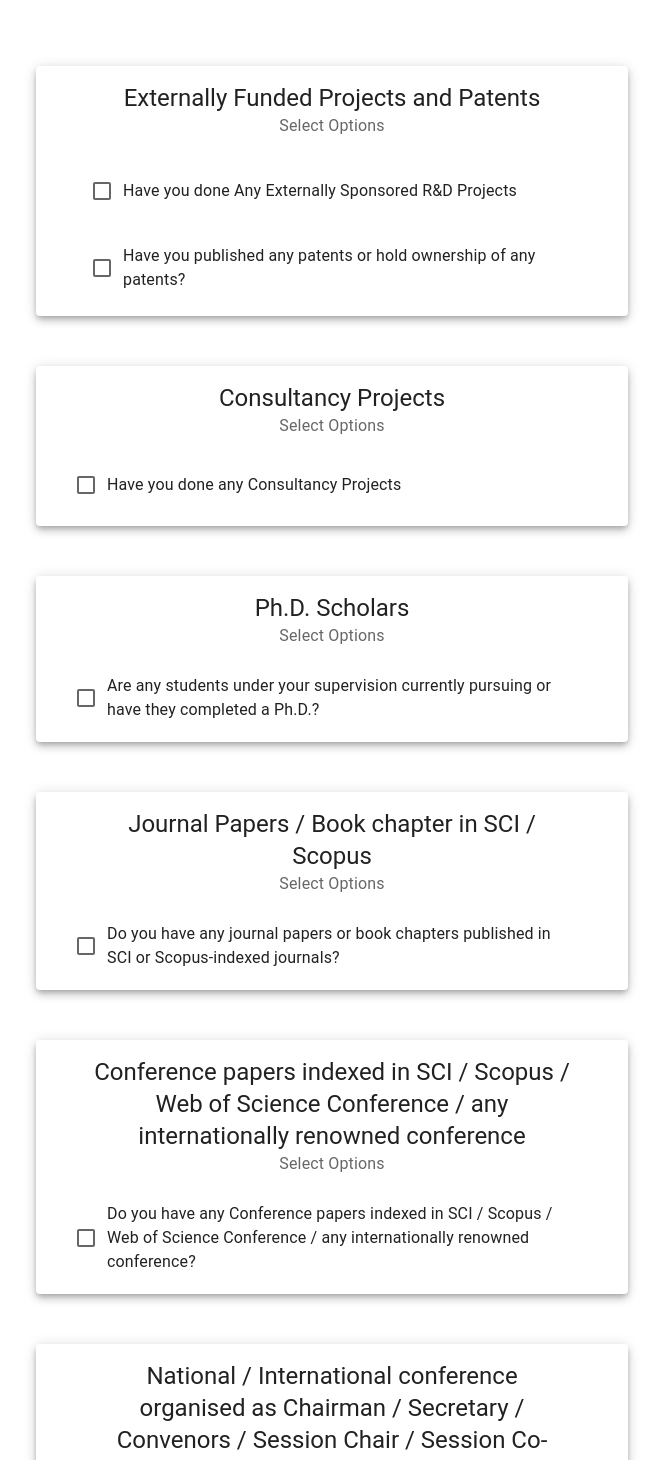
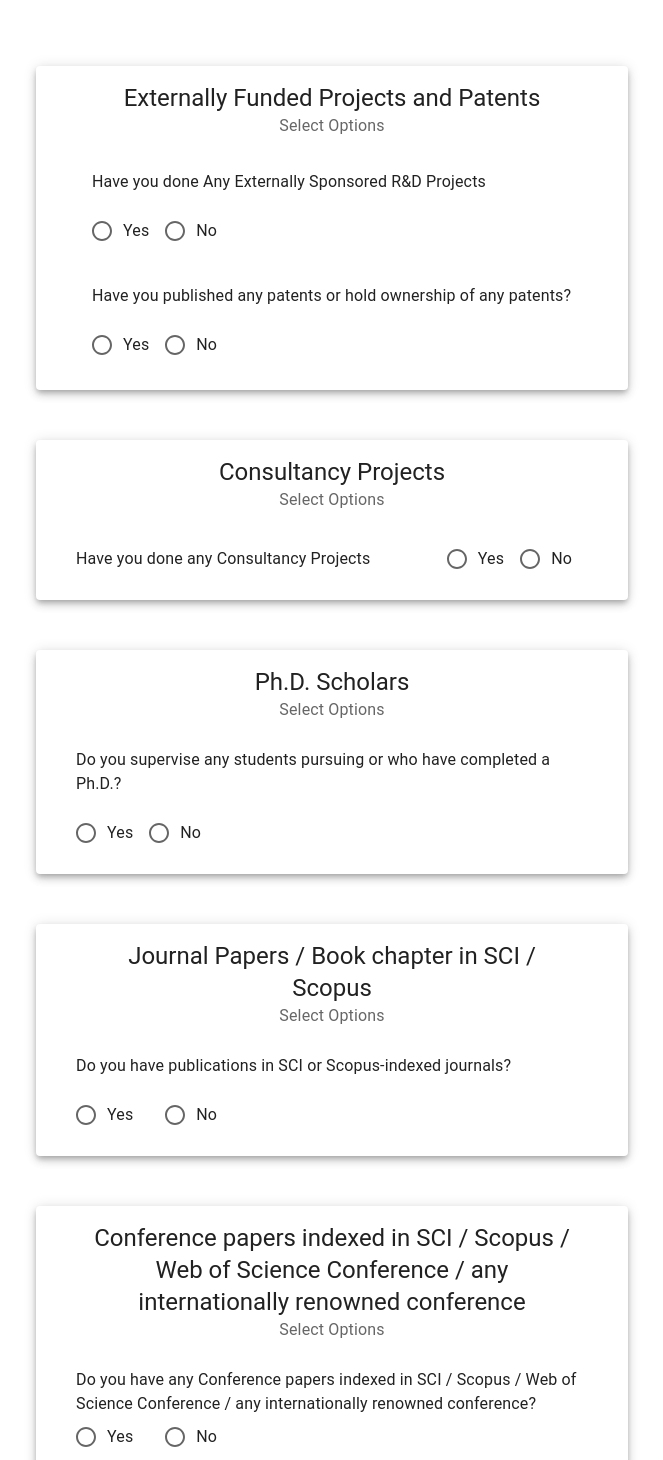
Before and after one commit to CodeArena-SJCIT/SJCIT-CPS, a React (Create React App) app: page /form/1 in a window 1280 px wide. Shown: the top 1460 px of the page, without its empty margins (318-981 px from the left). Built offline with nearby package versions, Linux system fonts and the light colour scheme.

Commit message:
Removed the Checkboxes and added the radio buttons.

```diff
--- a/src/CPS-Frontend/Main Form/Conference Organizer/conferenceOrg.js
+++ b/src/CPS-Frontend/Main Form/Conference Organizer/conferenceOrg.js
@@ -1,6 +1,6 @@
 import React from "react";
 import { useState } from "react";
-import { Box, Tooltip, FormGroup, TextField, Checkbox, Card, CardContent, Typography, CardHeader, FormControlLabel } from "@mui/material";
+import { RadioGroup, Radio, Box, Tooltip, FormGroup, TextField, Checkbox, Card, CardContent, Typography, CardHeader, FormControlLabel } from "@mui/material";
 
 
 const ConferenceOrganizer = () => {
@@ -19,7 +19,7 @@ const ConferenceOrganizer = () => {
             <Card variant="elevation" elevation={5} sx={{ width: '100%', paddingLeft: "40px", paddingRight: "40px" }} raised>
                 <CardHeader title="National / International conference organised as Chairman / Secretary / Convenors / Session Chair / Session Co-Chair" subheader="Select Options" sx={{ textAlign: "center" }} />
 
-                <FormGroup sx={{ marginTop: "10px", marginBottom: "20px" }}>
+                <FormGroup row sx={{ marginTop: "10px", marginBottom: "20px" }}>
                     <FormControlLabel control={<Checkbox checked={conferenceOrgChecked} onChange={(e) => handleConferenceOrgChecked(e)} />} label="Do you have Organized any National / International conference as Chairman / Secretary / Convenors / Session Chair / Session Co-Chair?" />
                 </FormGroup>
 
--- a/src/CPS-Frontend/Main Form/Conference Papers/conferecePapers.js
+++ b/src/CPS-Frontend/Main Form/Conference Papers/conferecePapers.js
@@ -1,6 +1,6 @@
 import React from "react";
 import { useState, useEffect } from "react";
-import { FormGroup, TextField, Checkbox, Card, CardContent, Typography, CardHeader, FormControlLabel } from "@mui/material";
+import { RadioGroup, Radio, FormGroup, TextField, Checkbox, Card, CardContent, Typography, CardHeader, FormControlLabel } from "@mui/material";
 
 
 const ConferencePapers = () => {
@@ -26,7 +26,7 @@ const ConferencePapers = () => {
     }, [numberOfConferencePapers]);
 
     const handleConferencePaperChecked = (e) => {
-        setconferencePaperChecked(e.target.checked);
+        setconferencePaperChecked(e.target.value);
     }
 
     const handleSelectedOptionForConferencePaperGuide = (index, option) => {
@@ -40,11 +40,15 @@ const ConferencePapers = () => {
             <Card variant="elevation" elevation={5} sx={{ width: '100%', paddingLeft: "40px", paddingRight: "40px" }} raised>
                 <CardHeader title="Conference papers indexed in SCI / Scopus / Web of Science Conference / any internationally renowned conference" subheader="Select Options" sx={{ textAlign: "center" }} />
 
-                <FormGroup sx={{ marginTop: "10px", marginBottom: "20px" }}>
-                    <FormControlLabel control={<Checkbox checked={conferencePaperChecked} onChange={(e) => handleConferencePaperChecked(e)} />} label="Do you have any Conference papers indexed in SCI / Scopus / Web of Science Conference / any internationally renowned conference?" />
+                <FormGroup row sx={{ marginTop: "10px", marginBottom: "20px" }}>
+                    <Typography>Do you have any Conference papers indexed in SCI / Scopus / Web of Science Conference / any internationally renowned conference?</Typography>
+                    <RadioGroup row sx={{ gap: 2 }} value={conferencePaperChecked} onChange={(e) => handleConferencePaperChecked(e)}>
+                        <FormControlLabel value="Yes" control={<Radio />} label="Yes" />
+                        <FormControlLabel value="No" control={<Radio />} label="No" />
+                    </RadioGroup>
                 </FormGroup>
 
-                {conferencePaperChecked &&
+                {(conferencePaperChecked != "No" && conferencePaperChecked) &&
                     <>
                         <CardContent>
                             <TextField type="number" label="How many journal papers or book chapters published in SCI or Scopus-indexed journals?" fullWidth onChange={(e) => { let value = parseInt(e.target.value, 10); if (value < 0 || isNaN(value)) { value = 0 } e.target.value = value; setnumberOfConferencePapers(e.target.value) }} />
--- a/src/CPS-Frontend/Main Form/form.js
+++ b/src/CPS-Frontend/Main Form/form.js
@@ -1,7 +1,7 @@
 import React from "react";
 import { useState, useEffect } from "react";
 import "./form.css";
-import { FormGroup, TextField, FormControl, Select, InputLabel, MenuItem, Checkbox, Divider, Card, CardContent, Typography, CardHeader, FormControlLabel } from "@mui/material";
+import { Radio, RadioGroup, FormGroup, TextField, FormControl, Select, InputLabel, MenuItem, Checkbox, Divider, Card, CardContent, Typography, CardHeader, FormControlLabel } from "@mui/material";
 import PhdComponent from "./phd Component/phdComponent";
 import JournalPapers from "./journal Papers/journalPapers";
 import ConferencePapers from "./Conference Papers/conferecePapers";
@@ -74,7 +74,7 @@ const Form = () => {
     }
 
     const handleConsultancyProjectsOption = (event) => {
-        setconsultancyProjectsOption(event.target.checked);
+        setconsultancyProjectsOption(event.target.value);
     }
 
 
@@ -86,13 +86,18 @@ const Form = () => {
                     <CardHeader title="Externally Funded Projects and Patents" subheader="Select Options" sx={{ textAlign: "center" }} />
 
                     <CardContent>
-                        <FormGroup>
-                            <FormControlLabel control={<Checkbox checked={checked} onChange={(e) => setChecked(e.target.checked)} />} label="Have you done Any Externally Sponsored R&D Projects" />
+                        <FormGroup row sx={{ alignItems: "center", gap: 2, justifyContent: "space-between" }}>
+                            <Typography>Have you done Any Externally Sponsored R&D Projects</Typography>
+                            <RadioGroup row value={checked} onChange={(e) => setChecked(e.target.value)}>
+                                <FormControlLabel value="Yes" control={<Radio />} label="Yes" />
+                                <FormControlLabel value="No" control={<Radio />} label="No" />
+                            </RadioGroup>
                         </FormGroup>
+
                     </CardContent>
 
 
-                    {checked && <CardContent>
+                    {(checked != "No" && checked) && <CardContent>
                         <TextField label="How many Externally Sponsored R&D Projects Completed / Ongoing" type="number" variant="outlined" fullWidth onChange={(e) => { let value = parseInt(e.target.value, 10); if (value < 0 || isNaN(value)) { value = 0; } e.target.value = value; setnumberOfResearchProjects(e.target.value) }} />
                     </CardContent>}
 
@@ -133,13 +138,17 @@ const Form = () => {
                     ))}
 
                     <CardContent>
-                        <FormGroup>
-                            <FormControlLabel control={<Checkbox checked={patentChecked} onChange={(e) => setPatentChecked(e.target.checked)} />} label="Have you published any patents or hold ownership of any patents?" />
+                        <FormGroup row sx={{ alignItems: "center", gap: 2, justifyContent: "space-between" }}>
+                            <Typography>Have you published any patents or hold ownership of any patents?</Typography>
+                            <RadioGroup row value={patentChecked} onChange={(e) => setPatentChecked(e.target.value)}>
+                                <FormControlLabel value="Yes" control={<Radio />} label="Yes" />
+                                <FormControlLabel value="No" control={<Radio />} label="No" />
+                            </RadioGroup>
                         </FormGroup>
                     </CardContent>
 
 
-                    {patentChecked && <CardContent>
+                    {(patentChecked != "No" && patentChecked) && <CardContent>
                         <TextField label="How many patents have you published or been granted?" type="number" variant="outlined" fullWidth onChange={(e) => { let value = parseInt(e.target.value, 10); if (value < 0 || isNaN(value)) { value = 0; } e.target.value = value; setNumberofPatents(e.target.value) }} />
                     </CardContent>}
 
@@ -185,13 +194,18 @@ const Form = () => {
                 </Card>
 
                 <Card variant="elevation" elevation={5} sx={{ width: '100%', paddingLeft: "40px", paddingRight: "40px" }} raised>
+
                     <CardHeader title="Consultancy Projects" subheader="Select Options" sx={{ textAlign: "center" }} />
 
-                    <FormGroup sx={{ marginTop: "10px", marginBottom: "20px" }}>
-                        <FormControlLabel control={<Checkbox checked={consultancyProjectsOption} onChange={(e) => handleConsultancyProjectsOption(e)} />} label="Have you done any Consultancy Projects " />
+                    <FormGroup row sx={{ marginTop: "10px", marginBottom: "20px", alignItems: "center", gap: 2, justifyContent: "space-between" }}>
+                        <Typography>Have you done any Consultancy Projects</Typography>
+                        <RadioGroup row value={consultancyProjectsOption} onChange={(e) => handleConsultancyProjectsOption(e)}>
+                            <FormControlLabel value="Yes" control={<Radio />} label="Yes" />
+                            <FormControlLabel value="No" control={<Radio />} label="No" />
+                        </RadioGroup>
                     </FormGroup>
 
-                    {consultancyProjectsOption &&
+                    {(consultancyProjectsOption != "No" && consultancyProjectsOption) &&
                         <CardContent>
                             <TextField type="number" label="Total Amount of Consultacny  Projects you have done (In Lakhs)" fullWidth onChange={(e) => { let value = parseInt(e.target.value, 10); if (value < 0 || isNaN(value)) { value = 0; } e.target.value = value; setconsultancyProjectsOption(e.target.value) }} />
                         </CardContent>
--- a/src/CPS-Frontend/Main Form/journal Papers/journalPapers.js
+++ b/src/CPS-Frontend/Main Form/journal Papers/journalPapers.js
@@ -1,6 +1,6 @@
 import React from "react";
 import { useState, useEffect } from "react";
-import { FormGroup, TextField, Checkbox, Card, CardContent, Typography, CardHeader, FormControlLabel } from "@mui/material";
+import { RadioGroup, Radio, FormGroup, TextField, Checkbox, Card, CardContent, Typography, CardHeader, FormControlLabel } from "@mui/material";
 
 
 const JournalPapers = () => {
@@ -10,7 +10,7 @@ const JournalPapers = () => {
     const [journalPaperList, setjournalPaperList] = useState([]);
 
     const handlejournalPaperChecked = (e) => {
-        setjournalPaperChecked(e.target.checked)
+        setjournalPaperChecked(e.target.value)
     }
 
     const handleSelectedOptionForJournalPaperGuide = (index, option) => {
@@ -40,11 +40,15 @@ const JournalPapers = () => {
             <Card variant="elevation" elevation={5} sx={{ width: '100%', paddingLeft: "40px", paddingRight: "40px" }} raised>
                 <CardHeader title="Journal Papers / Book chapter in SCI / Scopus" subheader="Select Options" sx={{ textAlign: "center" }} />
 
-                <FormGroup sx={{ marginTop: "10px", marginBottom: "20px" }}>
-                    <FormControlLabel control={<Checkbox checked={journalPaperChecked} onChange={(e) => handlejournalPaperChecked(e)} />} label="Do you have any journal papers or book chapters published in SCI or Scopus-indexed journals?" />
+                <FormGroup row sx={{ marginTop: "10px", marginBottom: "20px", alignItems: "center", gap: 2, justifyContent: "space-between" }}>
+                    <Typography>Do you have publications in SCI or Scopus-indexed journals?</Typography>
+                    <RadioGroup row sx={{ gap: 2 }} value={journalPaperChecked} onChange={(e) => handlejournalPaperChecked(e)}>
+                        <FormControlLabel value="Yes" control={<Radio />} label="Yes" />
+                        <FormControlLabel value="No" control={<Radio />} label="No" />
+                    </RadioGroup>
                 </FormGroup>
 
-                {journalPaperChecked &&
+                {(journalPaperChecked != "No" && journalPaperChecked) &&
                     <>
                         <CardContent>
                             <TextField type="number" label="How many journal papers or book chapters published in SCI or Scopus-indexed journals?" fullWidth onChange={(e) => { let value = parseInt(e.target.value, 10); if (value < 0 || isNaN(value)) { value = 0; } e.target.value = value; setnumberOfJournalPapers(e.target.value) }} />
--- a/src/CPS-Frontend/Main Form/phd Component/phdComponent.js
+++ b/src/CPS-Frontend/Main Form/phd Component/phdComponent.js
@@ -1,6 +1,6 @@
 import React from "react";
 import { useState, useEffect } from "react";
-import { FormGroup, TextField, Checkbox, Divider, Card, CardContent, Typography, CardHeader, FormControlLabel } from "@mui/material";
+import { Radio, RadioGroup, FormGroup, TextField, Checkbox, Divider, Card, CardContent, Typography, CardHeader, FormControlLabel } from "@mui/material";
 
 
 const PhdComponent = () => {
@@ -53,7 +53,7 @@ const PhdComponent = () => {
     }, [numberOfStudentCompletedPhd, numberOfStudentsPursuingPhd]);
 
     const handlePhdOptionChecked = (event) => {
-        setphdOptionChecked(event.target.checked);
+        setphdOptionChecked(event.target.value);
     }
 
     return (
@@ -62,11 +62,15 @@ const PhdComponent = () => {
             <Card variant="elevation" elevation={5} sx={{ width: '100%', paddingLeft: "40px", paddingRight: "40px" }} raised>
                 <CardHeader title="Ph.D. Scholars" subheader="Select Options" sx={{ textAlign: "center" }} />
 
-                <FormGroup sx={{ marginTop: "10px", marginBottom: "20px" }}>
-                    <FormControlLabel control={<Checkbox checked={phdOptionChecked} onChange={(e) => handlePhdOptionChecked(e)} />} label="Are any students under your supervision currently pursuing or have they completed a Ph.D.?" />
+                <FormGroup row sx={{ marginTop: "10px", marginBottom: "20px", alignItems: "center", gap: 2, justifyContent: "space-between" }}>
+                    <Typography>Do you supervise any students pursuing or who have completed a Ph.D.?</Typography>
+                    <RadioGroup row value={phdOptionChecked} onChange={(e) => handlePhdOptionChecked(e)}>
+                        <FormControlLabel value="Yes" control={<Radio />} label="Yes" />
+                        <FormControlLabel value="No" control={<Radio />} label="No" />
+                    </RadioGroup>
                 </FormGroup>
 
-                {phdOptionChecked &&
+                {(phdOptionChecked != "No" && phdOptionChecked) &&
                     <>
                         <CardContent>
                             <TextField type="number" label="How many students have been Awarded Ph.D." fullWidth onChange={(e) => { let value = parseInt(e.target.value, 10); if (value < 0 || isNaN(value)) { value = 0; } e.target.value = value; setnumberOfStudentCompletedPhd(e.target.value) }} />
```
Also changed, not shown: 7 other files (tests, documents, lock files or other folders).
